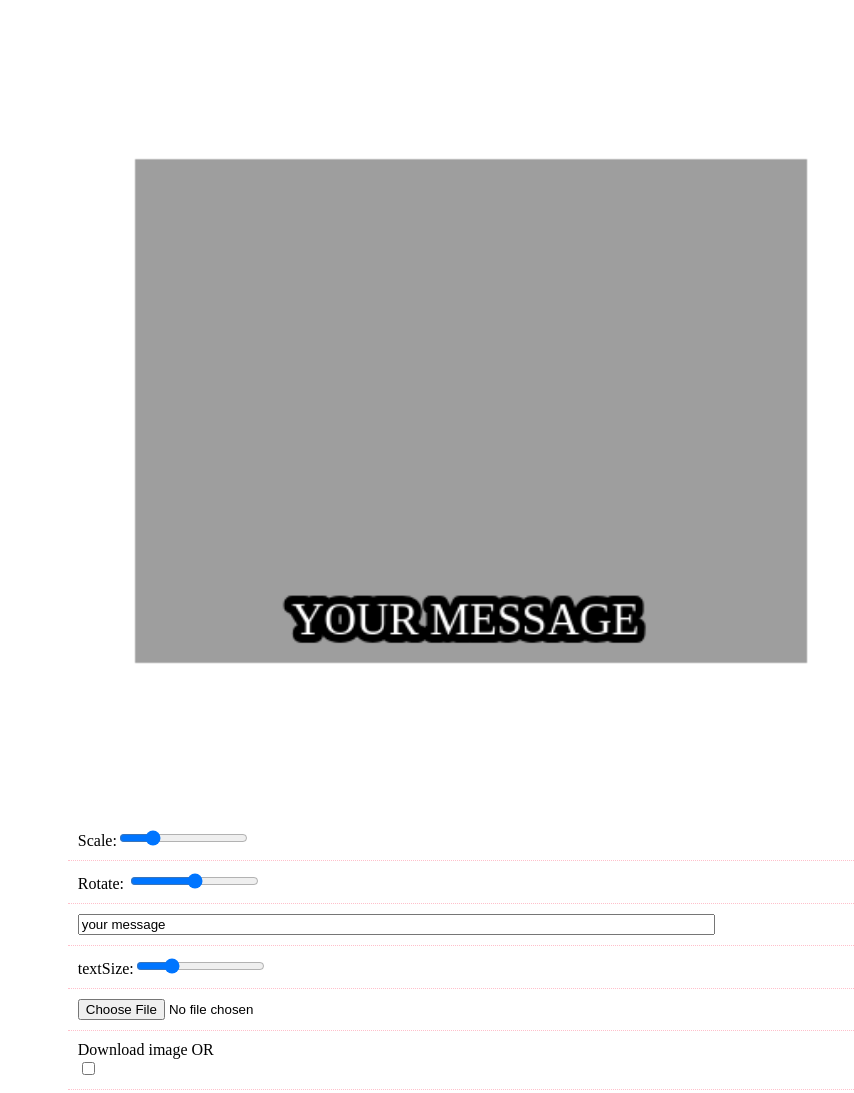
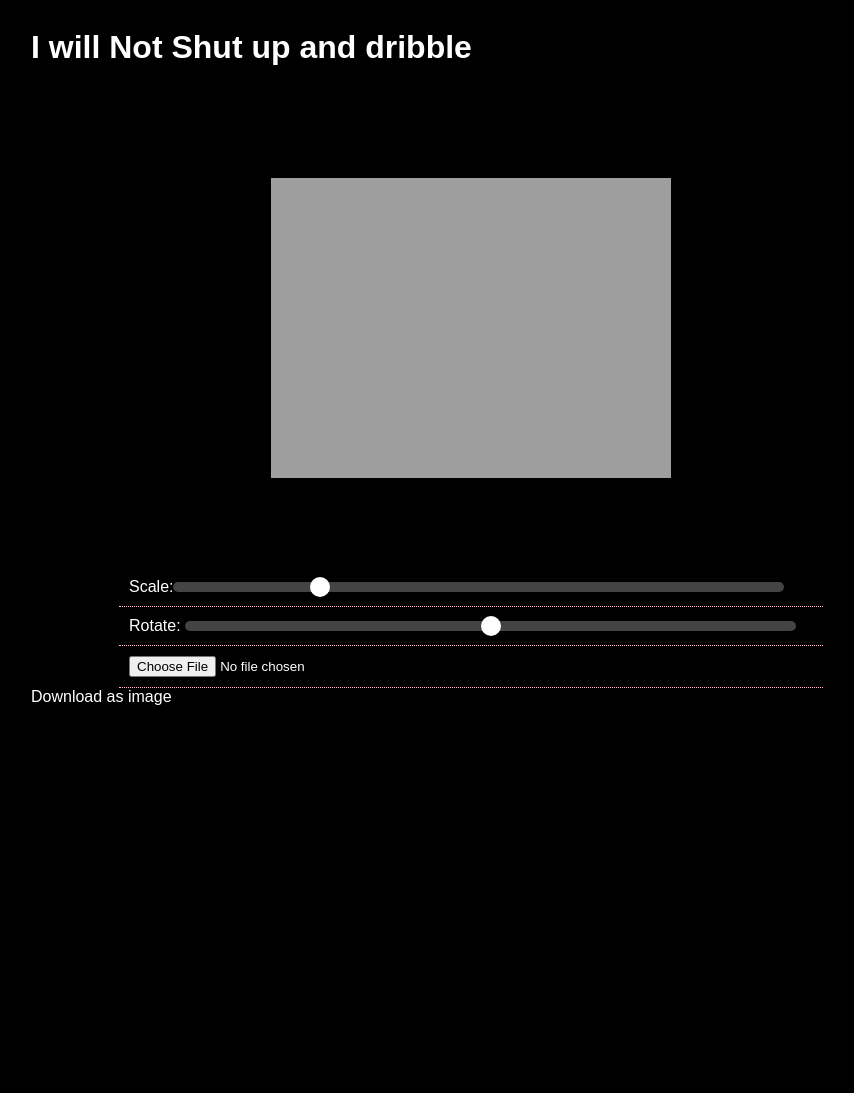
Before and after one commit to PHironaka/shut-up-and-dribble, a plain HTML site: page index.html in a window 1280 px wide. Shown: the whole page, without its empty margins (169-1023 px from the left). After the commit the page ends 800 px from the top, so only its background shows below. Drawn offline with Linux system fonts and the light colour scheme; a web font is replaced by a local one.

Commit message:
update font styling

```diff
--- a/css/style.css
+++ b/css/style.css
@@ -1,9 +1,17 @@
+
+body {
+	background: black;
+	color: white;
+	font-family: 'Chivo', sans-serif;
+
+}
 
 #memecanvas{
 /*   background:url('https://scontent-lax3-2.cdninstagram.com/vp/6d19f75f7b9ebd1aead9e70b54ede0fb/5B071EA4/t51.2885-15/e35/27880426_121440002012429_2063531837820502016_n.jpg'); */
-  margin:auto;
-  width:100%;
-  min-width:300px;
+     margin: 0 auto;
+    max-width: 100%;
+    min-width: 300px;
+    display: block;
 }
 .scaletool{
  /*background-color:orange;*/
@@ -18,7 +26,7 @@
 }
 
 .container {
-	    max-width: 63em;
+	    max-width: 55em;
     margin-left: auto;
     margin-right: auto;
     margin: 0 auto;
@@ -27,3 +35,68 @@
     padding: 0 2.55555em;
     overflow: hidden;
 }
+
+#scale, #rotate {
+	    -webkit-appearance: none;
+    width: calc(100% - (73px));
+    height: 10px;
+    border-radius: 5px;
+    background: #444;
+    outline: none;
+    padding: 0;
+    margin: 0;
+}
+
+#scale::-webkit-slider-thumb, #rotate::-webkit-slider-thumb {
+  -webkit-appearance: none;
+          appearance: none;
+  width: 20px;
+  height: 20px;
+  border-radius: 50%;
+  background: #ffffff;
+  cursor: pointer;
+  -webkit-transition: background .15s ease-in-out;
+  transition: background .15s ease-in-out;
+}
+
+#scale::-webkit-slider-thumb:hover, #rotate::-webkit-slider-thumb:hover {
+  background: #1abc9c;
+}
+
+#scale:active::-webkit-slider-thumb, #rotate:active::-webkit-slider-thumb {
+  background: #ffffff;
+}
+
+
+.image {
+	    overflow: hidden;
+    position: relative;
+}
+
+
+.image [type=file] {
+    cursor: inherit;
+    display: block;
+    font-size: 999px;
+    filter: alpha(opacity=0);
+    min-height: 100%;
+    min-width: 100%;
+    opacity: 0;
+    position: absolute;
+    right: 0;
+    text-align: right;
+    top: 0;
+}
+
+/* Example stylistic flourishes */
+
+.image {
+    background: red;
+    border-radius: .5em;
+    float: left;
+    padding: .5em;
+}
+
+.image [type=file] {
+    cursor: pointer;
+}
--- a/index.html
+++ b/index.html
@@ -6,6 +6,7 @@
   <title>HTML5  Canvas Img Upload & Save</title>
 
 
+  <link href="https://fonts.googleapis.com/css?family=Chivo:400,900" rel="stylesheet">
 
       <link rel="stylesheet" href="css/style.css">
 
@@ -16,11 +17,11 @@
 
 <div class="container">
 
-  <img id="img-placeholder" style="display: none;" src="./images/lebron.jpg" alt="the imgg">
+	<h1>I will Not Shut up and dribble</h1>
 
-<canvas id="memecanvas">
+  <img id="img-placeholder" style="display: none;" src="https://peterhironaka.com/uploads/space-pic.jpg" alt="the imgg">
 
-</canvas>
+<canvas id="memecanvas"></canvas>
 
 <div class="scaletool">
   Scale:<input id="scale" max="4" min="0.1" step="0.01" type="range" value="1" />
@@ -28,24 +29,21 @@
 <div class="scaletool">
   Rotate: <input id="rotate" max="180" min="-180" step="1" type="range" value="0" />
 </div>
-<div class="scaletool">
-  <input id="custom-text" style="width: 80%;" value="your message" type="text">
-</div>
+<!-- <div class="scaletool">
+  <input id="custom-text" style="width: 80%;" value="I will not shut up and Dribble" type="text">
+</div> -->
 
-<div class="scaletool">
+<!-- <div class="scaletool">
 textSize:<input type="range" id="textSize"
  min="0"
  max="200"
  step="1"
  value="50"/>
 </div>
+ -->
 
-
-<div class="scaletool">
-  <input id="fileInput" name="imageLoader" type="file"></div>
-<div class="scaletool">
-  <a id="img-download" download="mobiforge-canvas.png"></a>Download image OR<br>
-  <input id="save" value="Save online" type="checkbox"></div>
+<div class="scaletool"><input id="fileInput" name="imageLoader" type="file"></div>
+<a id="download" download="CanvasDemo.png">Download as image</a>
 
 
 </div>
--- a/js/index.js
+++ b/js/index.js
@@ -14,16 +14,15 @@ var canvas;
   window.onload = function() {
 
 
-    prepareExample();
+    willNotDribble();
   }
 
-  function prepareExample() {
+  function willNotDribble() {
     img = document.getElementById('img-placeholder');
-
     var deviceWidth = window.innerWidth;;
       canvasWidth = Math.min(600, deviceWidth-20);
   canvasHeight = Math.min(480, deviceWidth-20);
-    canvas = document.getElementById('memecanvas');
+  canvas = document.getElementById('memecanvas');
   canvas.width = canvasWidth;
   canvas.height = canvasHeight;
 
@@ -35,13 +34,6 @@ var canvas;
 
     ctx.drawImage(img, x, y);
 
-    ctx.textAlign = 'center';
-    ctx.lineWidth  = 10;
-    ctx.font = '20pt impact';
-    ctx.strokeStyle = 'black';
-    ctx.fillStyle = 'white';
-    ctx.lineJoin = 'round';
-    doTransform();
 
 
     fileInput = document.getElementById('fileInput');
@@ -70,37 +62,25 @@ var canvas;
    }, false);
 
    var controls = document.getElementById('controls');
-   var save = document.getElementById('save');
-   save.addEventListener('click', function(e) {
-     controls.style.display = 'none';
-     document.getElementById('spinner-div').style.display='inline';
-     var data = canvas.toDataURL();
 
-     request = $.ajax({
-          url: "/meme/save",
-          type: "post",
-          data: data
-      });
-
-      // callback handler that will be called on success
-      request.done(function (response, textStatus, jqXHR){
-          // log a message to the console
-          window.location.href = '/meme/view/'+response;
-      });
-    }, false);
-
-    scale = document.getElementById('scale');
+   var scale = document.getElementById('scale');
     scale.addEventListener('change', doTransform, false);
 
-    rotate = document.getElementById('rotate');
+   var rotate = document.getElementById('rotate');
     rotate.addEventListener('change', doTransform, false);
 
-    download = document.getElementById('img-download');
-    download.addEventListener('click', prepareDownload, false);
 
+function download() {
+    var dt = canvas.toDataURL("image/jpg");
+    this.href = dt; //this may not work in the future..
+}
+document.getElementById('download').addEventListener('click', download, false);
 
 
   }
+
+willNotDribble();
+
 
   function doTransform() {
     ctx.save();
@@ -125,34 +105,4 @@ var canvas;
 
     ctx.restore();
 
-    text = document.getElementById('custom-text').value;
-     text = text.toUpperCase();
-     wrapText(ctx, text, canvas.width/2, canvas.height - canvas.height/4.5, canvasWidth-canvasWidth/3, 30);
-    /*text=document.getElementById('custom-text').value;*/
-  }
-
-
-  function prepareDownload() {
-    var data = canvas.toDataURL();
-    download.href = data;
-    //準備下載
-  }
-
-
-  function wrapText(ctx, text, x, y, maxWidth, lineHeight) {
-    var words = text.split(' ');
-    var line = '';
-/*function warpText(ctx,text,x,y,maxWidth,lineHeight){var words=text.split('');var line='';for(var n=0;n<word.length;n++){var testLine=line+words[n]+'';var metrics=ctx.measureText(testLine);var testWidth=met}}*/
-    for(var n = 0; n < words.length; n++) { var testLine = line + words[n] + ' '; var metrics = ctx.measureText(testLine); var testWidth = metrics.width; if (testWidth > maxWidth && n > 0) {
-        ctx.strokeText(line, x, y);
-        ctx.fillText(line, x, y);
-        line = words[n] + ' ';
-        y += lineHeight;
-      }
-      else {
-        line = testLine;
-      }
-    }
-    ctx.strokeText(line, x, y);
-    ctx.fillText(line, x, y);
-  }
+}
```
Also changed, not shown: 1 other file.
